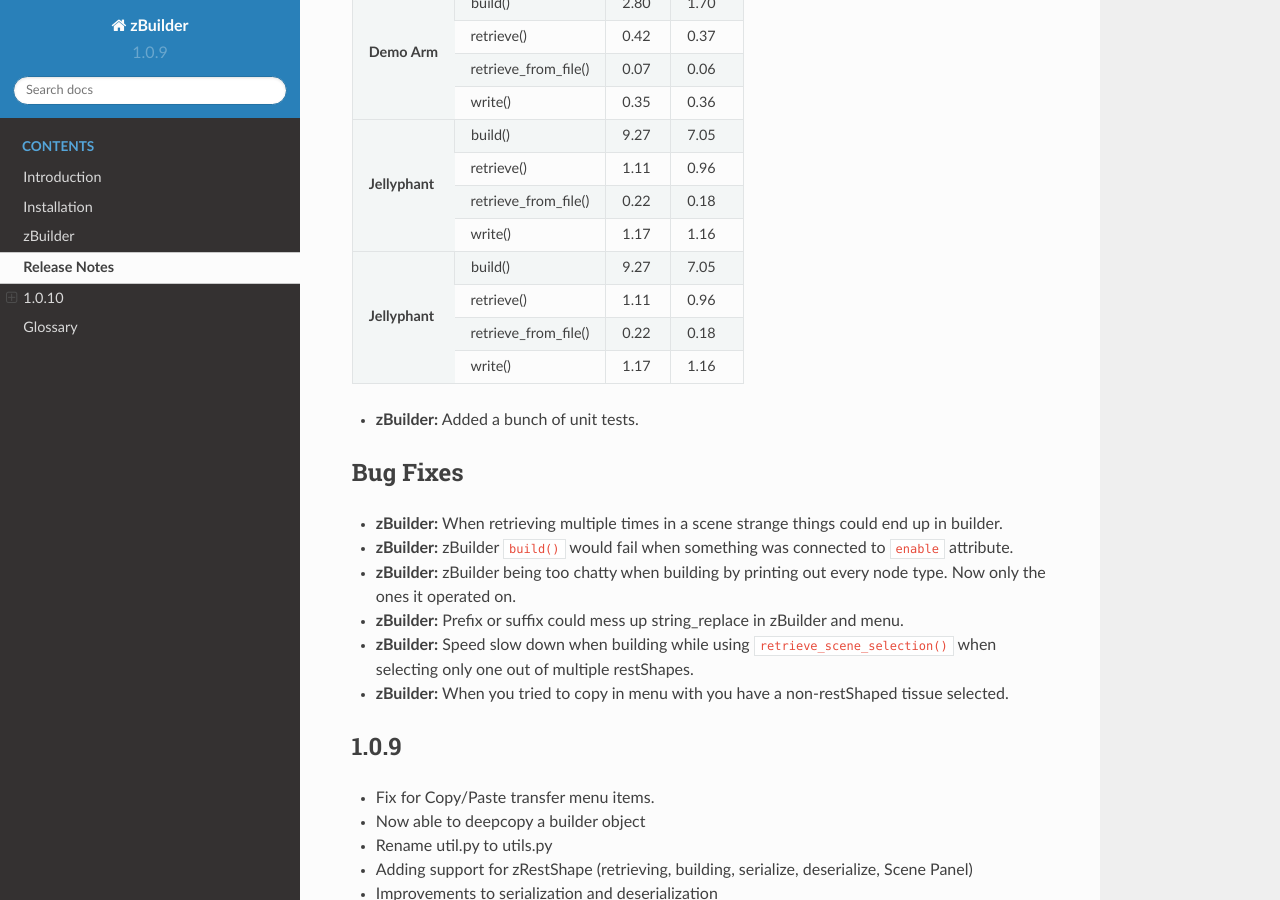
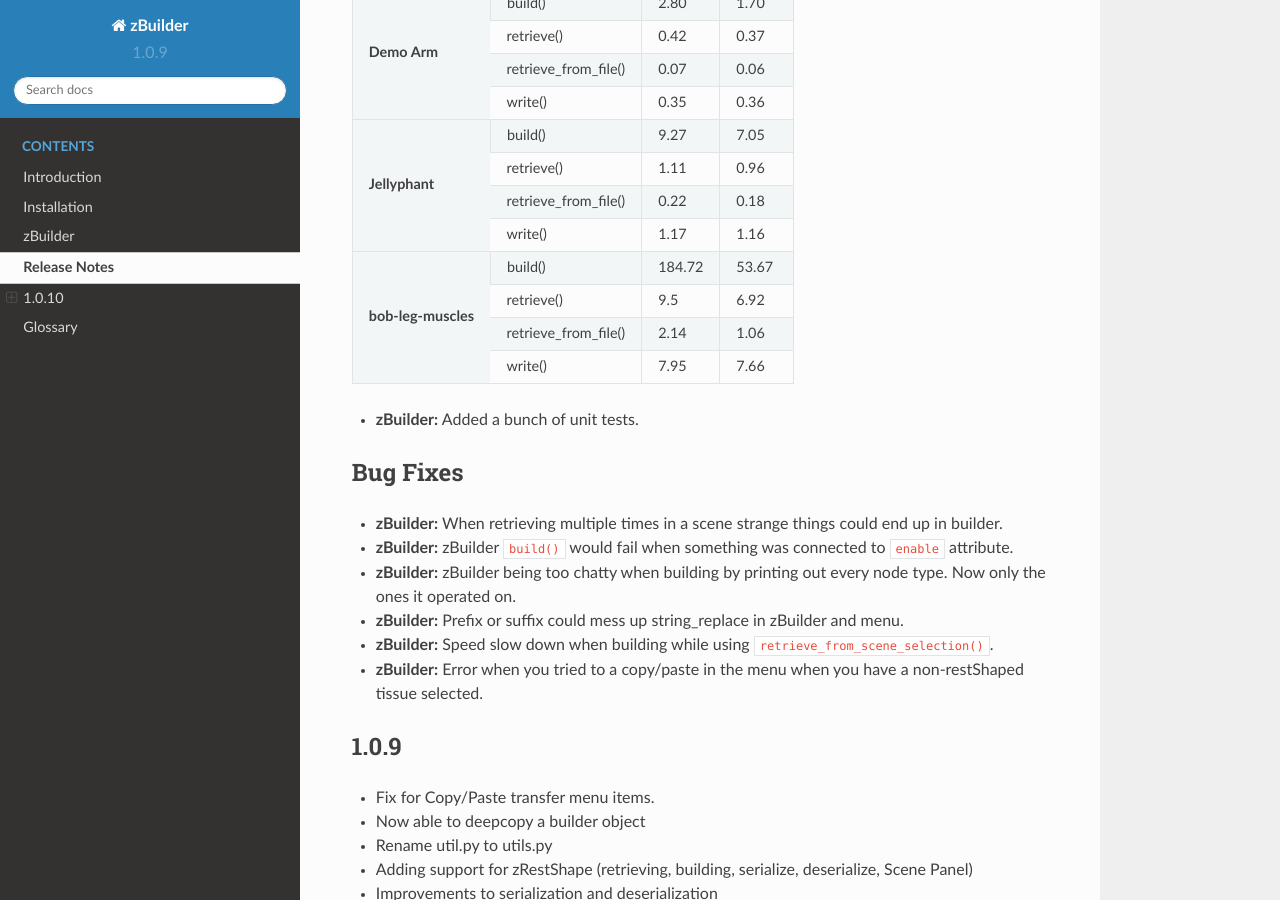
Before and after one commit to Unity-Technologies/ziva-vfx-utils, a Sphinx documentation site: the page built from docs/release.rst, in a window 1280 px wide and 900 px high, scrolled down 783 px. Built offline with Sphinx 7.4.7 and the Read the Docs theme 2.0.0, drawn with Linux system fonts in a browser that asks for light colours; pages that are not in the unit, such as notebooks, are missing from menus.

Commit message:
VFXACT-460 Fixed name of method

```diff
--- a/docs/release.rst
+++ b/docs/release.rst
@@ -32,34 +32,33 @@
 
 Benchmark Runtimes (in seconds, lower is better):
 
-+-------------------+------------------------+--------------------+-------------------+
-|                   | Action                 | 1.0.9              | 1.0.10            |
-+===================+========================+====================+===================+
-|   **Demo Arm**    | build()                | 2.80               | 1.70              |
-+                   +------------------------+--------------------+-------------------+
-|                   | retrieve()             | 0.42               | 0.37              |
-+                   +------------------------+--------------------+-------------------+
-|                   | retrieve_from_file()   | 0.07               | 0.06              |
-+                   +------------------------+--------------------+-------------------+
-|                   | write()                | 0.35               | 0.36              |
-+-------------------+------------------------+--------------------+-------------------+
-|   **Jellyphant**  | build()                | 9.27               | 7.05              |
-+                   +------------------------+--------------------+-------------------+
-|                   | retrieve()             | 1.11               | 0.96              |
-+                   +------------------------+--------------------+-------------------+
-|                   | retrieve_from_file()   | 0.22               | 0.18              |
-+                   +------------------------+--------------------+-------------------+
-|                   | write()                | 1.17               | 1.16              |
-+-------------------+------------------------+--------------------+-------------------+
-|   **Jellyphant**  | build()                | 9.27               | 7.05              |
-+                   +------------------------+--------------------+-------------------+
-|                   | retrieve()             | 1.11               | 0.96              |
-+                   +------------------------+--------------------+-------------------+
-|                   | retrieve_from_file()   | 0.22               | 0.18              |
-+                   +------------------------+--------------------+-------------------+
-|                   | write()                | 1.17               | 1.16              |
-+-------------------+------------------------+--------------------+-------------------+
-
++---------------------+------------------------+--------------------+-------------------+
+|                     | Action                 | 1.0.9              | 1.0.10            |
++=====================+========================+====================+===================+
+|   **Demo Arm**      | build()                | 2.80               | 1.70              |
++                     +------------------------+--------------------+-------------------+
+|                     | retrieve()             | 0.42               | 0.37              |
++                     +------------------------+--------------------+-------------------+
+|                     | retrieve_from_file()   | 0.07               | 0.06              |
++                     +------------------------+--------------------+-------------------+
+|                     | write()                | 0.35               | 0.36              |
++---------------------+------------------------+--------------------+-------------------+
+|   **Jellyphant**    | build()                | 9.27               | 7.05              |
++                     +------------------------+--------------------+-------------------+
+|                     | retrieve()             | 1.11               | 0.96              |
++                     +------------------------+--------------------+-------------------+
+|                     | retrieve_from_file()   | 0.22               | 0.18              |
++                     +------------------------+--------------------+-------------------+
+|                     | write()                | 1.17               | 1.16              |
++---------------------+------------------------+--------------------+-------------------+
+| **bob-leg-muscles** | build()                | 184.72             | 53.67             |
++                     +------------------------+--------------------+-------------------+
+|                     | retrieve()             | 9.5                | 6.92              |
++                     +------------------------+--------------------+-------------------+
+|                     | retrieve_from_file()   | 2.14               | 1.06              |
++                     +------------------------+--------------------+-------------------+
+|                     | write()                | 7.95               | 7.66              |
++---------------------+------------------------+--------------------+-------------------+
 
 - **zBuilder:** Added a bunch of unit tests.
 
@@ -69,8 +68,8 @@
 - **zBuilder:** zBuilder ``build()`` would fail when something was connected to ``enable`` attribute.
 - **zBuilder:** zBuilder being too chatty when building by printing out every node type. Now only the ones it operated on.
 - **zBuilder:** Prefix or suffix could mess up string_replace in zBuilder and menu.
-- **zBuilder:** Speed slow down when building while using ``retrieve_scene_selection()`` when selecting only one out of multiple restShapes.
-- **zBuilder:** When you tried to copy in menu with you have a non-restShaped tissue selected.
+- **zBuilder:** Speed slow down when building while using ``retrieve_from_scene_selection()``.
+- **zBuilder:** Error when you tried to a copy/paste in the menu when you have a non-restShaped tissue selected.
 
 1.0.9
 -----
```
